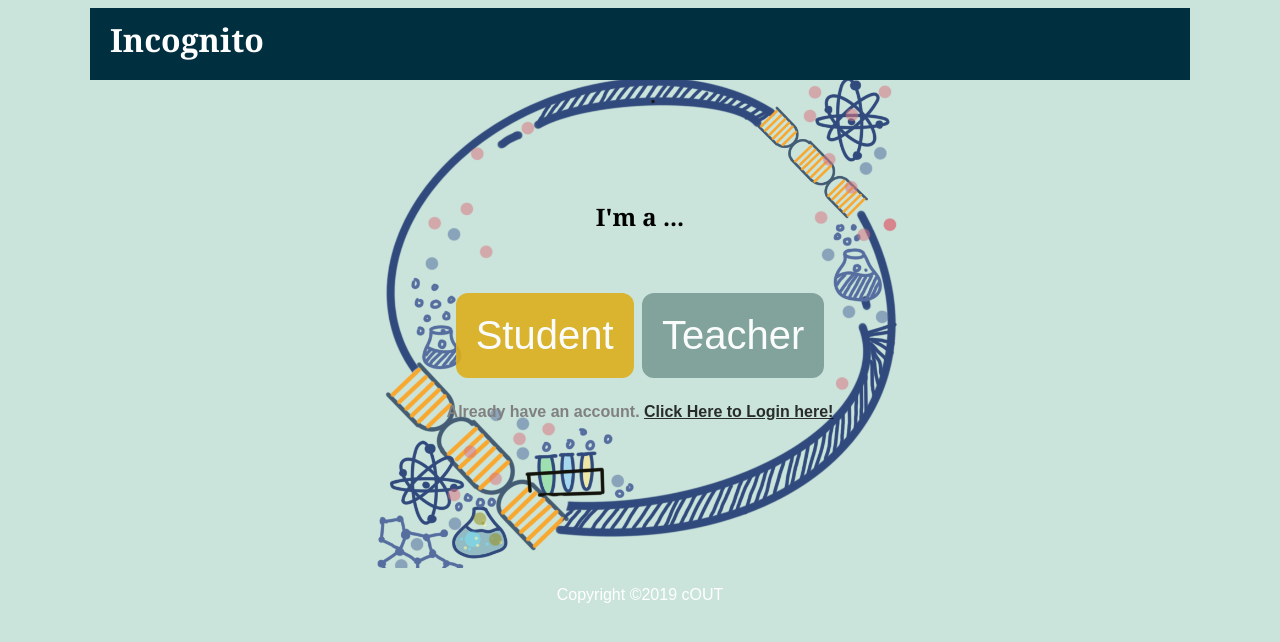
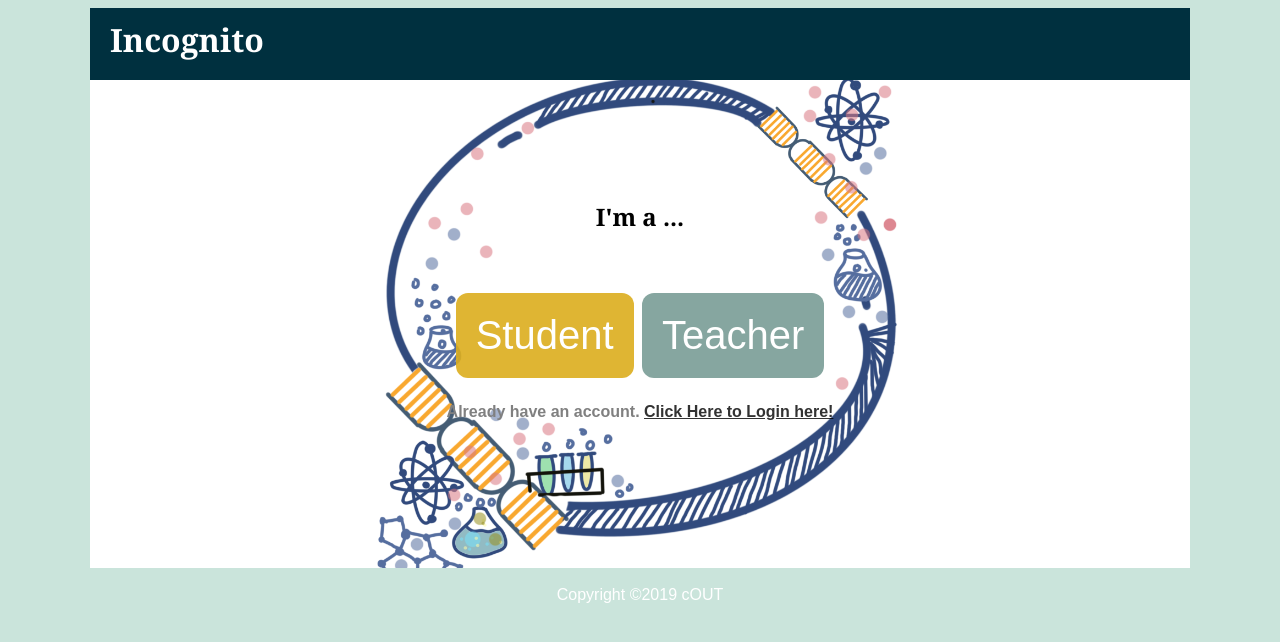
Before and after one commit to WSU-4110/cOUT, a Java web app: page / in a window 1280 px wide. Shown: the top 642 px of the page. Run offline with Tomcat 11, a stand-in JSP engine, Linux system fonts and the light colour scheme.

Commit message:
Update index.css

```diff
--- a/webfiles_coutproject/WebContent/index.css
+++ b/webfiles_coutproject/WebContent/index.css
@@ -23,7 +23,7 @@ h1 {
 h2	{color:black;
 	 font-family:Georgia,"Times New Roman",serif;}
 h4{color:grey;font-weight:bold;padding-right:20px;padding-left:20px;}
-main {padding-right:20px;padding-left:20px;  display:block; }
+main {padding-right:20px;padding-left:20px;  display:block; background-color:#FFFFFF; }
 footer{color:white;}
 header,nav,main,footer{display:block;}
 
```
